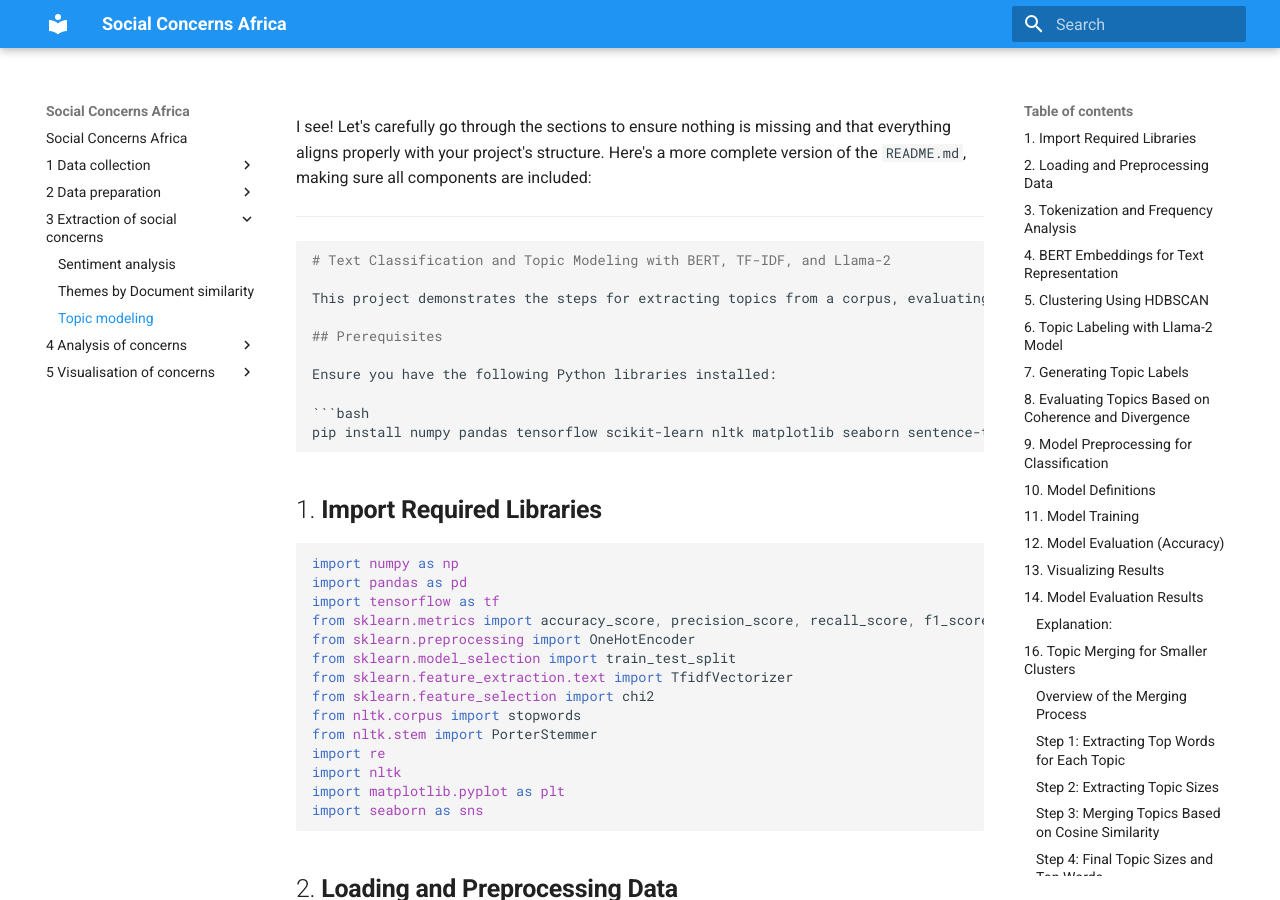
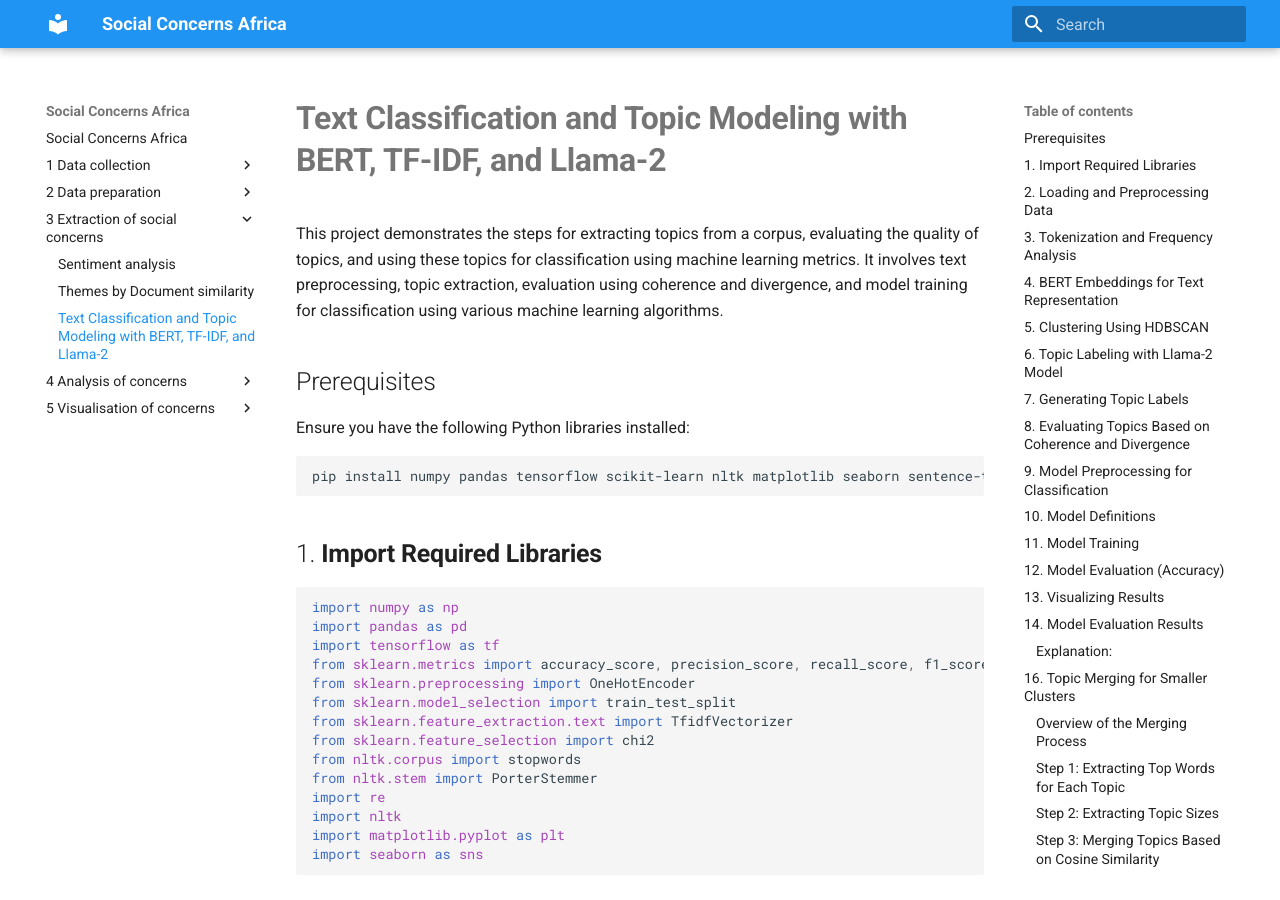
Before and after one commit to SibitendaHarriet/SnDAP, an MkDocs documentation site: the page built from docs/3_Extraction_of_social_concerns/Topic_modeling.md, in a window 1280 px wide and 900 px high. Built offline with MkDocs 1.6.1 and Material for MkDocs 9.7.7, drawn with Linux system fonts in a browser that asks for light colours.

Commit message:
msingkhlkk

````diff
--- a/docs/3_Extraction_of_social_concerns/Topic_modeling.md
+++ b/docs/3_Extraction_of_social_concerns/Topic_modeling.md
@@ -1,9 +1,4 @@
-I see! Let's carefully go through the sections to ensure nothing is missing and that everything aligns properly with your project's structure. Here's a more complete version of the `README.md`, making sure all components are included:
-
----
-
-```markdown
-# Text Classification and Topic Modeling with BERT, TF-IDF, and Llama-2
+# **Text Classification and Topic Modeling with BERT, TF-IDF, and Llama-2**
 
 This project demonstrates the steps for extracting topics from a corpus, evaluating the quality of topics, and using these topics for classification using machine learning metrics. It involves text preprocessing, topic extraction, evaluation using coherence and divergence, and model training for classification using various machine learning algorithms.
 
````
Also changed, not shown: docs/1_Data_collection/twitter-data-collection.md (+1 -1 lines), docs/1_Data_collection/youtube_data_collection.md (+1 -1 lines), docs/2_Data_preparation/data_preparation.md (+1 -4 lines).
